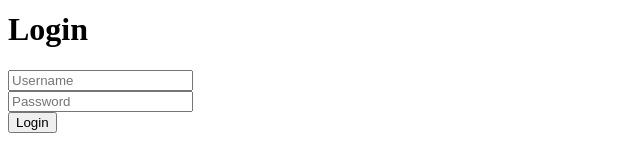
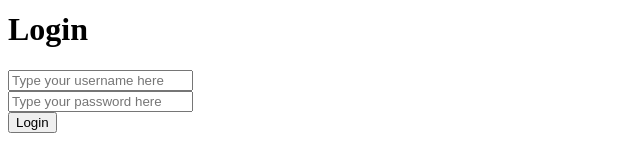
Before and after one commit to aakriti82/security, a plain HTML site: page frontend/index.html in a window 1280 px wide. Shown: the part 153-315 px from the top of the page, without its empty margins (0-640 px from the left). Drawn offline with Linux system fonts and the light colour scheme.

Commit message:
changes in index.html

```diff
--- a/frontend/index.html
+++ b/frontend/index.html
@@ -13,8 +13,8 @@
 
   <h1>Login</h1>
   <form id="loginForm">
-    <input type="text" name="username" placeholder="Username"/><br/>
-    <input type="password" name="password" placeholder="Password"/><br/>
+    <input type="text" name="username" placeholder="Type your username here"/><br/>
+    <input type="password" name="password" placeholder="Type your password here"/><br/>
     <button type="submit">Login</button>
   </form>
 
```
